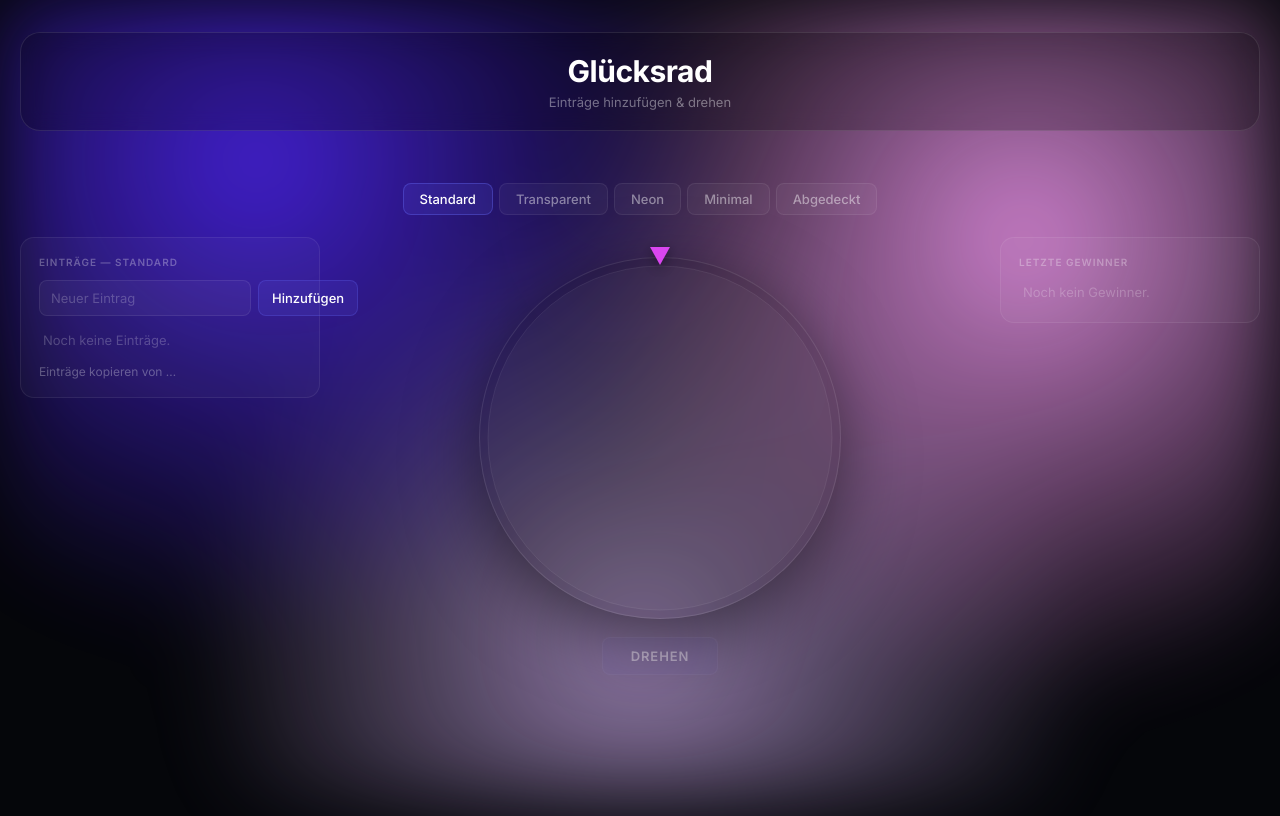
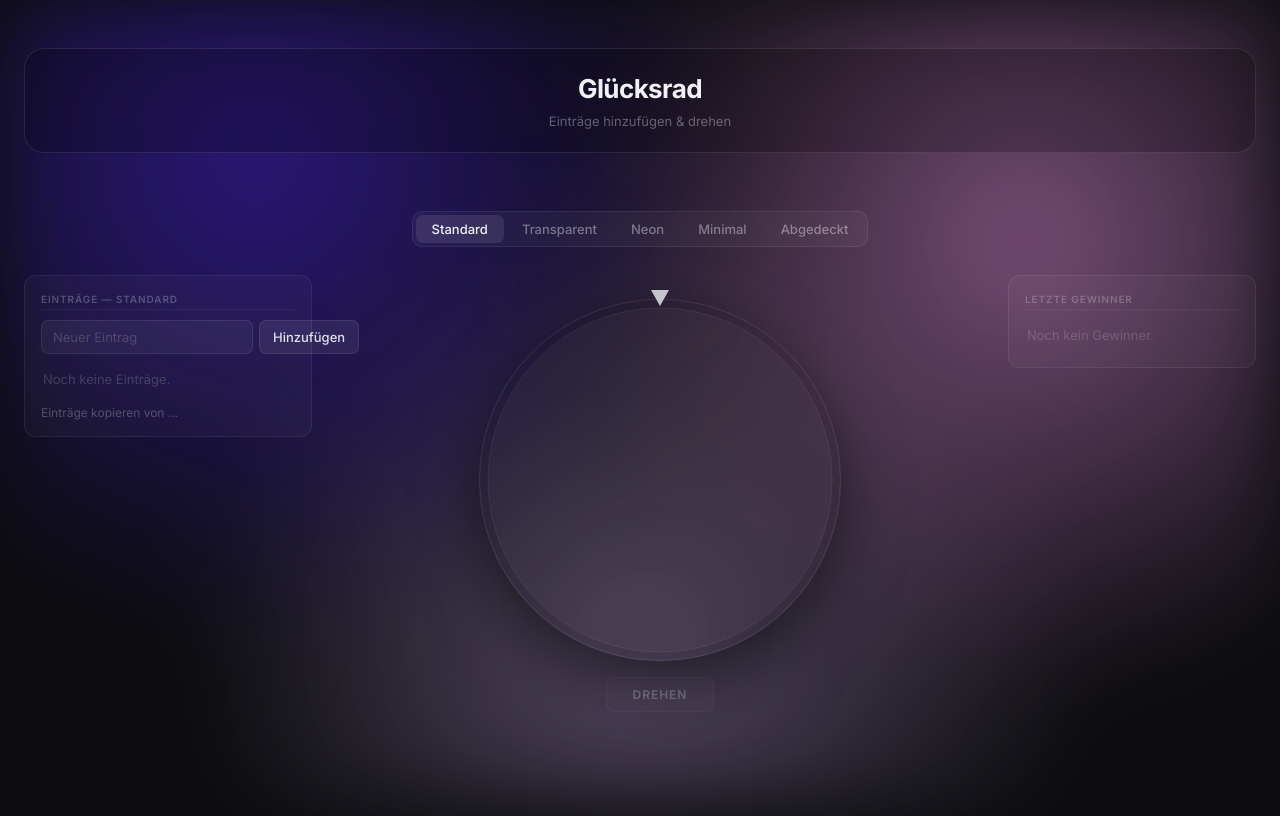
Before and after one commit to 0meppl/spinning-wheel, a React (Vite) app: page / in a window 1280 px wide. Built offline with nearby package versions, Linux system fonts and the light colour scheme.

Commit message:
redesign: clean dark theme, no neon

```diff
--- a/src/components/Glücksrad.jsx
+++ b/src/components/Glücksrad.jsx
@@ -2,13 +2,18 @@ import { useEffect, useRef, useState } from "react";
 import "../styles/glücksrad.css";
 
 const MODE_COLORS = {
-  standard:    ["#5227ff","#7c3aed","#a855f7","#d946ef","#ec4899","#fb7185"],
-  transparent: ["rgba(82,39,255,0.38)","rgba(124,58,237,0.38)","rgba(168,85,247,0.38)","rgba(217,70,239,0.38)","rgba(236,72,153,0.38)","rgba(251,113,133,0.38)"],
-  neon:        ["#00e676","#00b0ff","#e040fb","#ffea00","#ff6d00","#ff1744"],
-  minimal:     ["#2a2a38","#34344a","#3e3e5a","#48486a","#52527a","#5c5c8a"],
-  abgedeckt:   ["#14141e","#14141e","#14141e","#14141e","#14141e","#14141e"],
+  // Satte, harmonische Töne – kein Neon
+  standard:    ["#4f46e5","#7c3aed","#9333ea","#c026d3","#db2777","#e11d48"],
+  // Halbtransparent, zeigt Grainient-Hintergrund durch
+  transparent: ["rgba(79,70,229,0.42)","rgba(124,58,237,0.42)","rgba(147,51,234,0.42)","rgba(192,38,211,0.42)","rgba(219,39,119,0.42)","rgba(225,29,72,0.42)"],
+  // Neon-Modus: bewusst leuchtend, aber etwas zurückhaltender
+  neon:        ["#22d3ee","#818cf8","#a78bfa","#f472b6","#fb923c","#4ade80"],
+  // Minimal: fast monochrom, nur Graustufen
+  minimal:     ["#1e1e28","#28283a","#32324c","#3c3c5e","#464670","#505082"],
+  // Abgedeckt: alle Felder gleich dunkel bis zum Reveal
+  abgedeckt:   ["#141420","#141420","#141420","#141420","#141420","#141420"],
 };
-const REVEAL_COLORS = ["#5227ff","#7c3aed","#a855f7","#d946ef","#ec4899","#fb7185"];
+const REVEAL_COLORS = ["#4f46e5","#7c3aed","#9333ea","#c026d3","#db2777","#e11d48"];
 
 export default function Glücksrad({ mode = "standard", entries = [], onWinner, onRemoveWinner }) {
   const [rotation, setRotation]       = useState(0);
--- a/src/index.css
+++ b/src/index.css
@@ -1,21 +1,25 @@
-* { margin: 0; padding: 0; box-sizing: border-box; }
+/* ── Reset ── */
+*, *::before, *::after { margin: 0; padding: 0; box-sizing: border-box; }
 
 body {
   font-family: 'Inter', system-ui, -apple-system, sans-serif;
-  background: #05060a;
-  color: white;
+  background: #0d0d10;
+  color: #e2e2e8;
   min-height: 100vh;
   -webkit-font-smoothing: antialiased;
+  -moz-osx-font-smoothing: grayscale;
+  font-size: 14px;
+  line-height: 1.5;
 }
 
-/* ── App shell ── */
+/* ── Shell ── */
 .app {
   position: relative;
   min-height: 100vh;
   display: flex;
   flex-direction: column;
   align-items: center;
-  padding: 32px 20px 60px;
+  padding: 48px 24px 80px;
 }
 
 .bg {
@@ -23,144 +27,147 @@ body {
   inset: 0;
   z-index: 0;
   pointer-events: none;
+  opacity: 0.55;
 }
 
 .container {
   position: relative;
   z-index: 2;
   width: 100%;
-  max-width: 1400px;
+  max-width: 1360px;
   display: flex;
   flex-direction: column;
   align-items: center;
-  gap: 22px;
+  gap: 28px;
 }
 
 /* ── Header ── */
 .title {
-  font-size: 30px;
-  font-weight: 700;
-  color: white;
-  letter-spacing: -0.5px;
+  font-size: 26px;
+  font-weight: 650;
+  color: #f0f0f5;
+  letter-spacing: -0.6px;
   text-align: center;
 }
 
 .subtitle {
   font-size: 13px;
-  color: rgba(255,255,255,0.4);
-  margin-top: 5px;
+  color: rgba(226,226,232,0.38);
+  margin-top: 4px;
   text-align: center;
+  font-weight: 400;
 }
 
-/* ── Mode bar ── */
+/* ── Mode tabs ── */
 .modeBar {
   display: flex;
-  gap: 6px;
-  flex-wrap: wrap;
-  justify-content: center;
+  gap: 2px;
+  background: rgba(255,255,255,0.04);
+  border: 1px solid rgba(255,255,255,0.07);
+  border-radius: 10px;
+  padding: 3px;
 }
 
 .modeBtn {
-  padding: 7px 16px;
-  background: rgba(255,255,255,0.04);
-  border: 1px solid rgba(255,255,255,0.07);
-  border-radius: 8px;
-  color: rgba(255,255,255,0.45);
+  padding: 6px 16px;
+  background: transparent;
+  border: none;
+  border-radius: 7px;
+  color: rgba(226,226,232,0.45);
   font-size: 13px;
   font-weight: 500;
   font-family: inherit;
   cursor: pointer;
-  transition: background 0.12s, color 0.12s, border-color 0.12s;
+  transition: background 0.15s, color 0.15s;
+  white-space: nowrap;
 }
 
-.modeBtn:hover {
-  background: rgba(255,255,255,0.07);
-  color: rgba(255,255,255,0.75);
+.modeBtn:hover { color: rgba(226,226,232,0.78); }
+
+.modeBtn.active {
+  background: rgba(255,255,255,0.09);
+  color: #f0f0f5;
 }
 
-.modeBtn.active {
-  background: rgba(99,102,241,0.14);
-  border-color: rgba(99,102,241,0.38);
-  color: white;
-}
-
-/* ── 3-column layout ── */
+/* ── 3-col grid ── */
 .mainLayout {
   display: grid;
-  grid-template-columns: 300px 1fr 260px;
-  gap: 20px;
+  grid-template-columns: 288px 1fr 248px;
+  gap: 16px;
   width: 100%;
   align-items: start;
 }
 
-@media (max-width: 1080px) {
-  .mainLayout { grid-template-columns: 1fr; }
+@media (max-width: 1100px) {
+  .mainLayout { grid-template-columns: 1fr; gap: 12px; }
   .leftPanel, .rightPanel { position: static; }
 }
 
-.leftPanel, .rightPanel {
-  position: sticky;
-  top: 32px;
-}
+.leftPanel  { position: sticky; top: 24px; }
+.rightPanel { position: sticky; top: 24px; }
+.centerPanel { display: flex; justify-content: center; }
 
 /* ── Card ── */
 .card {
-  background: rgba(255,255,255,0.028);
+  background: rgba(255,255,255,0.026);
   border: 1px solid rgba(255,255,255,0.07);
-  border-radius: 14px;
-  padding: 18px;
+  border-radius: 12px;
+  padding: 16px;
   display: flex;
   flex-direction: column;
-  gap: 12px;
+  gap: 10px;
 }
 
 .cardLabel {
   font-size: 10px;
   font-weight: 600;
-  letter-spacing: 0.1em;
+  letter-spacing: 0.09em;
   text-transform: uppercase;
-  color: rgba(255,255,255,0.3);
+  color: rgba(226,226,232,0.28);
+  padding-bottom: 2px;
+  border-bottom: 1px solid rgba(255,255,255,0.05);
 }
 
-/* ── Input row ── */
-.inputRow {
-  display: flex;
-  gap: 7px;
-}
+/* ── Input ── */
+.inputRow { display: flex; gap: 6px; }
 
 .inputRow input {
   flex: 1;
-  background: rgba(255,255,255,0.04);
+  background: rgba(255,255,255,0.05);
   border: 1px solid rgba(255,255,255,0.08);
-  border-radius: 8px;
-  padding: 9px 11px;
-  color: white;
+  border-radius: 7px;
+  padding: 8px 11px;
+  color: #e2e2e8;
   font-size: 13px;
   font-family: inherit;
   outline: none;
-  transition: border-color 0.12s;
+  transition: border-color 0.15s, background 0.15s;
 }
 
-.inputRow input::placeholder { color: rgba(255,255,255,0.22); }
-.inputRow input:focus { border-color: rgba(99,102,241,0.5); }
+.inputRow input::placeholder { color: rgba(226,226,232,0.2); }
+
+.inputRow input:focus {
+  border-color: rgba(129,140,248,0.5);
+  background: rgba(255,255,255,0.07);
+}
 
 .inputRow button {
-  background: rgba(99,102,241,0.13);
-  border: 1px solid rgba(99,102,241,0.28);
-  border-radius: 8px;
-  padding: 9px 13px;
-  color: white;
+  background: rgba(255,255,255,0.07);
+  border: 1px solid rgba(255,255,255,0.09);
+  border-radius: 7px;
+  padding: 8px 13px;
+  color: #e2e2e8;
   font-size: 13px;
   font-weight: 500;
   font-family: inherit;
   cursor: pointer;
   white-space: nowrap;
-  transition: background 0.12s, border-color 0.12s;
+  transition: background 0.15s, border-color 0.15s;
 }
 
 .inputRow button:hover {
-  background: rgba(99,102,241,0.22);
-  border-color: rgba(99,102,241,0.48);
+  background: rgba(255,255,255,0.11);
+  border-color: rgba(255,255,255,0.14);
 }
 
 /* ── Entry list ── */
@@ -168,33 +175,34 @@ body {
   list-style: none;
   display: flex;
   flex-direction: column;
-  max-height: 360px;
+  max-height: 340px;
   overflow-y: auto;
   scrollbar-width: thin;
-  scrollbar-color: rgba(255,255,255,0.08) transparent;
+  scrollbar-color: rgba(255,255,255,0.06) transparent;
 }
 
 .item {
   display: flex;
   align-items: center;
-  gap: 9px;
-  padding: 8px 4px;
-  border-bottom: 1px solid rgba(255,255,255,0.05);
+  gap: 8px;
+  padding: 7px 2px;
+  border-bottom: 1px solid rgba(255,255,255,0.04);
 }
 
 .item:last-child { border-bottom: none; }
 
 .dot {
-  width: 7px;
-  height: 7px;
+  width: 6px;
+  height: 6px;
   border-radius: 50%;
   flex-shrink: 0;
+  opacity: 0.85;
 }
 
 .itemText {
   flex: 1;
   font-size: 13px;
-  color: rgba(255,255,255,0.78);
+  color: rgba(226,226,232,0.8);
   overflow: hidden;
   text-overflow: ellipsis;
   white-space: nowrap;
@@ -203,30 +211,30 @@ body {
 .removeBtn {
   background: none;
   border: none;
-  color: rgba(255,255,255,0.25);
-  font-size: 17px;
+  color: rgba(226,226,232,0.22);
+  font-size: 16px;
   line-height: 1;
   cursor: pointer;
-  padding: 1px 5px;
+  padding: 2px 6px;
   opacity: 0;
   transition: color 0.12s, opacity 0.12s;
   font-family: inherit;
 }
 
 .item:hover .removeBtn { opacity: 1; }
-.removeBtn:hover { color: rgba(255,255,255,0.75); }
+.removeBtn:hover { color: rgba(226,226,232,0.7); }
 
 .empty {
   font-size: 13px;
-  color: rgba(255,255,255,0.22);
-  padding: 4px;
+  color: rgba(226,226,232,0.2);
+  padding: 6px 2px;
 }
 
-/* ── Copy feature ── */
+/* ── Copy ── */
 .copyToggle {
   background: none;
   border: none;
-  color: rgba(255,255,255,0.3);
+  color: rgba(226,226,232,0.28);
   font-size: 12px;
   font-family: inherit;
   cursor: pointer;
@@ -235,79 +243,75 @@ body {
   transition: color 0.12s;
 }
 
-.copyToggle:hover { color: rgba(255,255,255,0.55); }
+.copyToggle:hover { color: rgba(226,226,232,0.55); }
 
-.copyRow {
-  display: flex;
-  gap: 7px;
-}
+.copyRow { display: flex; gap: 6px; }
 
 .copyRow select {
   flex: 1;
-  background: rgba(255,255,255,0.04);
+  background: rgba(255,255,255,0.05);
   border: 1px solid rgba(255,255,255,0.08);
-  border-radius: 8px;
-  padding: 8px 10px;
-  color: white;
+  border-radius: 7px;
+  padding: 7px 10px;
+  color: #e2e2e8;
   font-size: 13px;
   font-family: inherit;
   outline: none;
+  appearance: none;
+  cursor: pointer;
 }
 
-.copyRow select option { background: #14141e; }
+.copyRow select option { background: #18181e; }
 
 .copyRow button {
-  background: rgba(99,102,241,0.13);
-  border: 1px solid rgba(99,102,241,0.28);
-  border-radius: 8px;
-  padding: 8px 12px;
-  color: white;
+  background: rgba(255,255,255,0.07);
+  border: 1px solid rgba(255,255,255,0.09);
+  border-radius: 7px;
+  padding: 7px 12px;
+  color: #e2e2e8;
   font-size: 13px;
   font-family: inherit;
   cursor: pointer;
   transition: background 0.12s;
 }
 
-.copyRow button:hover:not(:disabled) { background: rgba(99,102,241,0.22); }
-.copyRow button:disabled { opacity: 0.35; cursor: not-allowed; }
-
-/* ── Center ── */
-.centerPanel {
-  display: flex;
-  justify-content: center;
-  align-items: flex-start;
-}
+.copyRow button:hover:not(:disabled) { background: rgba(255,255,255,0.11); }
+.copyRow button:disabled { opacity: 0.3; cursor: not-allowed; }
 
 /* ── Winners ── */
 .winnerList {
   list-style: none;
   display: flex;
   flex-direction: column;
-  gap: 7px;
+  gap: 6px;
 }
 
 .winnerItem {
   display: flex;
   align-items: center;
-  gap: 9px;
-  padding: 9px 11px;
+  gap: 8px;
+  padding: 8px 10px;
   background: rgba(255,255,255,0.03);
-  border-radius: 8px;
+  border-radius: 7px;
+  transition: background 0.12s;
 }
+
+.winnerItem:hover { background: rgba(255,255,255,0.05); }
 
 .winnerMode {
   font-size: 10px;
   font-weight: 600;
-  color: rgba(255,255,255,0.35);
+  color: rgba(226,226,232,0.3);
   text-transform: capitalize;
   white-space: nowrap;
-  letter-spacing: 0.03em;
+  letter-spacing: 0.04em;
+  min-width: 72px;
 }
 
 .winnerValue {
   font-size: 13px;
-  font-weight: 600;
-  color: rgba(255,255,255,0.82);
+  font-weight: 500;
+  color: rgba(226,226,232,0.85);
   overflow: hidden;
   text-overflow: ellipsis;
   white-space: nowrap;
--- a/src/styles/glücksrad.css
+++ b/src/styles/glücksrad.css
@@ -8,74 +8,73 @@
   display: flex;
   flex-direction: column;
   align-items: center;
-  gap: 18px;
-  padding: 20px;
+  gap: 16px;
+  padding: 24px 16px;
 }
 
-.wheelWrapper {
-  position: relative;
-}
+.wheelWrapper { position: relative; }
 
 canvas {
   border-radius: 50%;
-  border: 1px solid rgba(255,255,255,0.1);
-  box-shadow: 0 20px 70px rgba(0,0,0,0.5);
-  background: rgba(0,0,0,0.18);
+  border: 1px solid rgba(255,255,255,0.09);
+  box-shadow: 0 24px 64px rgba(0,0,0,0.55);
+  background: rgba(0,0,0,0.15);
   display: block;
 }
 
 canvas.clickable { cursor: pointer; }
+canvas.clickable:hover { opacity: 0.95; }
 
 .pointer {
   position: absolute;
-  top: -10px;
+  top: -9px;
   left: 50%;
   transform: translateX(-50%);
   width: 0;
   height: 0;
-  border-left: 10px solid transparent;
-  border-right: 10px solid transparent;
-  border-top: 18px solid #d946ef;
-  filter: drop-shadow(0 3px 6px rgba(0,0,0,0.4));
+  border-left: 9px solid transparent;
+  border-right: 9px solid transparent;
+  border-top: 16px solid rgba(226,226,232,0.85);
   z-index: 2;
 }
 
 .spin {
-  padding: 10px 28px;
-  border-radius: 8px;
+  padding: 9px 26px;
+  border-radius: 7px;
   border: 1px solid rgba(255,255,255,0.09);
-  background: rgba(99,102,241,0.11);
-  color: white;
-  font-size: 13px;
+  background: rgba(255,255,255,0.06);
+  color: rgba(226,226,232,0.9);
+  font-size: 12px;
   font-weight: 600;
   font-family: inherit;
-  letter-spacing: 0.07em;
+  letter-spacing: 0.08em;
   text-transform: uppercase;
   cursor: pointer;
-  transition: background 0.12s, border-color 0.12s;
+  transition: background 0.12s, border-color 0.12s, color 0.12s;
 }
 
 .spin:hover:not(:disabled) {
-  background: rgba(99,102,241,0.2);
-  border-color: rgba(99,102,241,0.38);
+  background: rgba(255,255,255,0.1);
+  border-color: rgba(255,255,255,0.14);
+  color: #f0f0f5;
 }
 
-.spin:disabled { opacity: 0.35; cursor: not-allowed; }
+.spin:disabled { opacity: 0.3; cursor: not-allowed; }
 
-/* ── History ── */
+/* ── Verlauf ── */
 .history {
   display: flex;
   flex-direction: column;
   align-items: center;
-  gap: 8px;
+  gap: 7px;
 }
 
 .historyLabel {
   font-size: 10px;
   font-weight: 600;
-  letter-spacing: 0.1em;
+  letter-spacing: 0.08em;
   text-transform: uppercase;
-  color: rgba(255,255,255,0.28);
+  color: rgba(226,226,232,0.24);
 }
 
 .historyList {
@@ -87,9 +86,9 @@ canvas.clickable { cursor: pointer; }
 
 .historyItem {
   font-size: 12px;
-  color: rgba(255,255,255,0.7);
+  color: rgba(226,226,232,0.65);
   padding: 3px 10px;
-  background: rgba(255,255,255,0.05);
+  background: rgba(255,255,255,0.04);
   border: 1px solid rgba(255,255,255,0.06);
   border-radius: 20px;
 }
@@ -98,8 +97,8 @@ canvas.clickable { cursor: pointer; }
 .modalOverlay {
   position: fixed;
   inset: 0;
-  background: rgba(0,0,0,0.6);
-  backdrop-filter: blur(4px);
+  background: rgba(0,0,0,0.65);
+  backdrop-filter: blur(6px);
   display: flex;
   align-items: center;
   justify-content: center;
@@ -107,60 +106,64 @@ canvas.clickable { cursor: pointer; }
 }
 
 .modalBox {
-  background: rgba(10,10,16,0.97);
-  backdrop-filter: blur(20px);
-  border: 1px solid rgba(255,255,255,0.09);
-  border-radius: 16px;
-  padding: 30px 28px;
+  background: #18181e;
+  border: 1px solid rgba(255,255,255,0.1);
+  border-radius: 14px;
+  padding: 32px 28px 26px;
   display: flex;
   flex-direction: column;
   align-items: center;
-  gap: 13px;
-  min-width: 250px;
-  box-shadow: 0 28px 70px rgba(0,0,0,0.55);
+  gap: 12px;
+  min-width: 240px;
+  box-shadow: 0 32px 72px rgba(0,0,0,0.6);
 }
 
 .modalLabel {
   font-size: 10px;
-  letter-spacing: 0.1em;
+  letter-spacing: 0.09em;
   text-transform: uppercase;
-  color: rgba(255,255,255,0.3);
+  color: rgba(226,226,232,0.3);
+  font-weight: 600;
 }
 
 .modalWinner {
   font-size: 22px;
   font-weight: 700;
-  color: white;
+  color: #f0f0f5;
   text-align: center;
+  letter-spacing: -0.3px;
   line-height: 1.2;
 }
 
 .modalActions {
   display: flex;
-  gap: 8px;
-  margin-top: 4px;
+  gap: 7px;
+  margin-top: 6px;
 }
 
 .modalRemove {
   background: rgba(255,255,255,0.05);
   border: 1px solid rgba(255,255,255,0.08);
-  border-radius: 8px;
-  padding: 9px 14px;
-  color: rgba(255,255,255,0.65);
+  border-radius: 7px;
+  padding: 8px 14px;
+  color: rgba(226,226,232,0.6);
   font-size: 13px;
   font-family: inherit;
   cursor: pointer;
   transition: background 0.12s, color 0.12s;
 }
 
-.modalRemove:hover { background: rgba(255,255,255,0.09); color: white; }
+.modalRemove:hover {
+  background: rgba(255,255,255,0.09);
+  color: rgba(226,226,232,0.9);
+}
 
 .modalOk {
-  background: rgba(99,102,241,0.18);
-  border: 1px solid rgba(99,102,241,0.38);
-  border-radius: 8px;
-  padding: 9px 20px;
-  color: white;
+  background: rgba(255,255,255,0.08);
+  border: 1px solid rgba(255,255,255,0.12);
+  border-radius: 7px;
+  padding: 8px 20px;
+  color: #f0f0f5;
   font-size: 13px;
   font-weight: 600;
   font-family: inherit;
@@ -168,4 +171,4 @@ canvas.clickable { cursor: pointer; }
   transition: background 0.12s;
 }
 
-.modalOk:hover { background: rgba(99,102,241,0.3); }
+.modalOk:hover { background: rgba(255,255,255,0.13); }
```
Also changed, not shown: src/App.jsx (+5 -5 lines).
